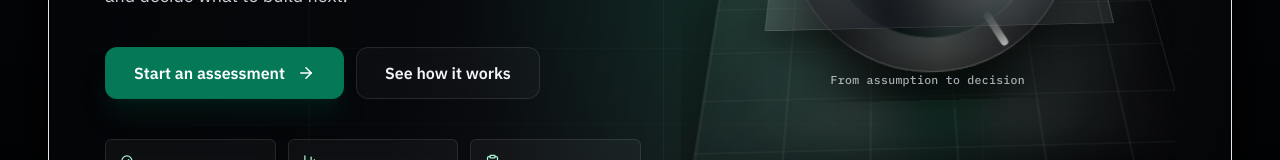
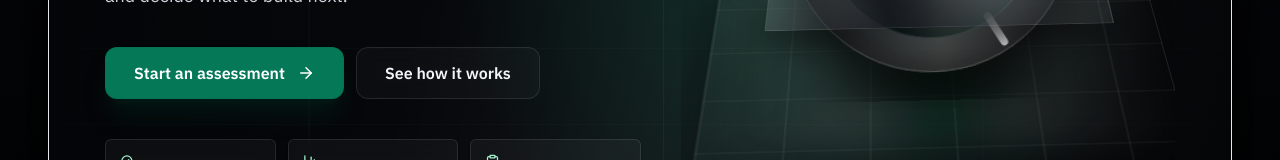
Before and after one commit to PSR2008/startupxai, a Next.js app: page / in a window 1280 px wide. Shown: the part 505-665 px from the top of the page. Built offline with nearby package versions, Linux system fonts and the light colour scheme; no server answers.

Commit message:
Remove hero scene caption

```diff
--- a/src/app/globals.css
+++ b/src/app/globals.css
@@ -184,7 +184,6 @@ textarea::-webkit-scrollbar-thumb{background:rgba(0,0,0,0.12);border-radius:2px}
 .hero-node-claim{left:40%;bottom:9.1rem}
 .hero-node-experiment{left:60%;bottom:9.1rem}
 .hero-node-decision{left:80%;bottom:9.1rem}
-.hero-scene-caption{position:absolute;left:50%;bottom:7.35rem;z-index:5;font-family:var(--font-mono);font-size:0.72rem;font-weight:500;letter-spacing:0.025em;color:rgba(226,232,240,0.72);transform:translateX(-50%);white-space:nowrap}
 .hero-evidence-summary{position:absolute;right:3%;top:0.5rem;z-index:4;display:flex;width:13.2rem;flex-direction:column;gap:0.42rem;border:1px solid rgba(255,255,255,0.18);background:linear-gradient(135deg,rgba(20,24,30,0.96),rgba(5,8,11,0.9));padding:0.82rem 0.88rem;border-radius:0.52rem;box-shadow:0 20px 38px rgba(0,0,0,0.44),inset 0 1px 0 rgba(255,255,255,0.11)}
 .hero-evidence-summary span{font-family:var(--font-body);font-size:0.88rem;font-weight:600;line-height:1.23;color:rgba(248,250,252,0.9)}
 .hero-evidence-summary span:first-child{color:rgba(209,250,229,0.9)}
@@ -225,14 +224,13 @@ textarea::-webkit-scrollbar-thumb{background:rgba(0,0,0,0.12);border-radius:2px}
   .hero-decision-platform{left:22%;bottom:6rem;width:56%}
   .hero-evidence-summary{right:3%;top:0.5rem;width:12rem}
   .hero-evidence-summary span{font-size:0.82rem}
-  .hero-scene-caption{bottom:7.15rem;font-size:0.66rem}
 }
 
 @media(max-width:640px){
   .hero-cinematic-scene{min-height:22rem!important}
   .hero-perspective-field{inset:0 -15% 0 -15%;transform:rotateX(0deg) rotateZ(0deg) scale(0.72)}
   .hero-perspective-field::after{height:10rem;left:18%;right:18%;bottom:1.2rem}
-  .hero-perspective-field::before,.hero-back-pillar,.hero-decision-platform,.hero-scene-caption,.hero-path-a,.hero-workflow-node{display:none}
+  .hero-perspective-field::before,.hero-back-pillar,.hero-decision-platform,.hero-path-a,.hero-workflow-node{display:none}
   .hero-evidence-core{left:50%;bottom:4.8rem;width:12.2rem;transform:translateX(-50%) translateZ(70px) rotateX(0deg)}
   .hero-evidence-summary{left:50%;right:auto;top:auto;bottom:0.35rem;width:13rem;transform:translateX(-50%);display:flex}
   .hero-evidence-summary span{font-size:0.78rem}
--- a/src/components/marketing/HeroSection.tsx
+++ b/src/components/marketing/HeroSection.tsx
@@ -148,7 +148,6 @@ export default function HeroSection() {
                 <div className="hero-workflow-node hero-node-experiment" />
                 <div className="hero-workflow-node hero-node-decision" />
               </div>
-              <div className="hero-scene-caption" aria-hidden="true">From assumption to decision</div>
             </motion.div>
           </div>
         </div>
```
